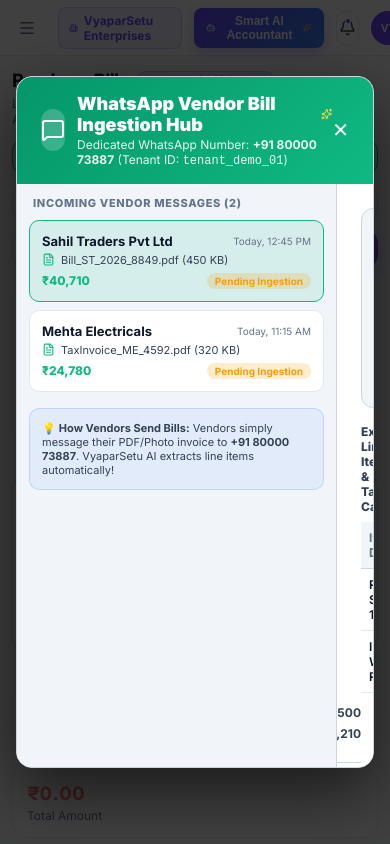
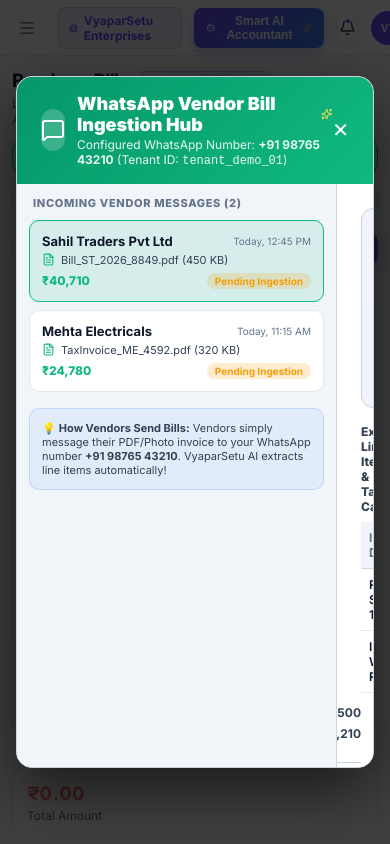
Before and after one commit to themastyogi/vyaparsetu-frontend, a React (Vite) app: page /dashboard/purchases in a window 390 px wide. Both pictures are taken after a click on the button "📲 WhatsApp Bill Ingestion". Built offline with nearby package versions, Linux system fonts and the light colour scheme; a web font is replaced by a local one.

Commit message:
fix: Clarified sample placeholder vs real user phone number configuration for WhatsApp Ingestion (v33.0.0-build.4100)

```diff
--- a/src/components/WhatsAppBillIngestionModal.tsx
+++ b/src/components/WhatsAppBillIngestionModal.tsx
@@ -9,11 +9,13 @@
 }
 
 export default function WhatsAppBillIngestionModal({ onClose, onSuccessIngest }: Props) {
-  const { postJournalEntry } = useAccounting();
+  const { postJournalEntry, companySettings } = useAccounting();
   const [inbox, setInbox] = useState<WhatsAppIncomingInvoice[]>(MOCK_WHATSAPP_INBOX);
   const [selectedInvoice, setSelectedInvoice] = useState<WhatsAppIncomingInvoice | null>(MOCK_WHATSAPP_INBOX[0]);
   const [isProcessing, setIsProcessing] = useState(false);
   const [ingestSuccess, setIngestSuccess] = useState<string | null>(null);
+
+  const activeWhatsAppNo = companySettings.whatsAppNumber || '+91 98765 43210';
 
   const handleIngestAndPost = (inv: WhatsAppIncomingInvoice) => {
     setIsProcessing(true);
@@ -59,7 +61,7 @@
                 WhatsApp Vendor Bill Ingestion Hub <Sparkles size={16} style={{ color: '#FDE047' }}/>
               </h3>
               <div style={{ fontSize: 12, opacity: 0.9, marginTop: 2 }}>
-                Dedicated WhatsApp Number: <strong>+91 80000 73887</strong> (Tenant ID: <code>tenant_demo_01</code>)
+                Configured WhatsApp Number: <strong>{activeWhatsAppNo}</strong> (Tenant ID: <code>tenant_demo_01</code>)
               </div>
             </div>
           </div>
@@ -116,7 +118,7 @@
 
             {/* Simulated WhatsApp Vendor Action Tip */}
             <div style={{ marginTop: 16, padding: 12, background: 'rgba(59,130,246,0.08)', borderRadius: 10, border: '1px solid rgba(59,130,246,0.2)', fontSize: 11, color: 'var(--text-secondary)' }}>
-              💡 <strong>How Vendors Send Bills:</strong> Vendors simply message their PDF/Photo invoice to <strong>+91 80000 73887</strong>. VyaparSetu AI extracts line items automatically!
+              💡 <strong>How Vendors Send Bills:</strong> Vendors simply message their PDF/Photo invoice to your WhatsApp number <strong>{activeWhatsAppNo}</strong>. VyaparSetu AI extracts line items automatically!
             </div>
           </div>
 
--- a/src/config/version.ts
+++ b/src/config/version.ts
@@ -2,5 +2,5 @@
  * VyaparSetu Enterprise Application Version & Build Registry
  * Automatically updated on every build & deployment
  */
-export const APP_VERSION = 'v32.0.0-build.4000';
-export const LAST_DEPLOY_TIMESTAMP = '2026-07-31 13:14:35 IST';
+export const APP_VERSION = 'v33.0.0-build.4100';
+export const LAST_DEPLOY_TIMESTAMP = '2026-07-31 13:17:35 IST';
--- a/src/hooks/useAccounting.ts
+++ b/src/hooks/useAccounting.ts
@@ -591,7 +591,7 @@
   companyName: 'VyaparSetu Enterprises',
   companyGstin: '29AABCV1234F1Z5',
   inboundEmail: 'themastyogi@gmail.com',
-  whatsAppNumber: '+91 80000 73887',
+  whatsAppNumber: '+91 98765 43210',
   email: 'themastyogi@gmail.com',
   phone: '+91 98765 43210',
   address: 'Plot 42, Industrial Area, Phase II',
```
